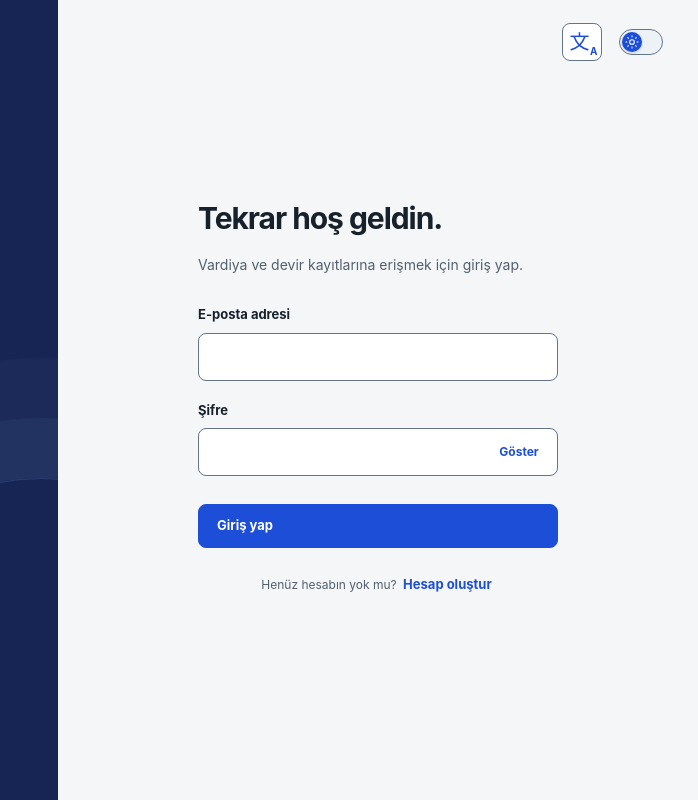
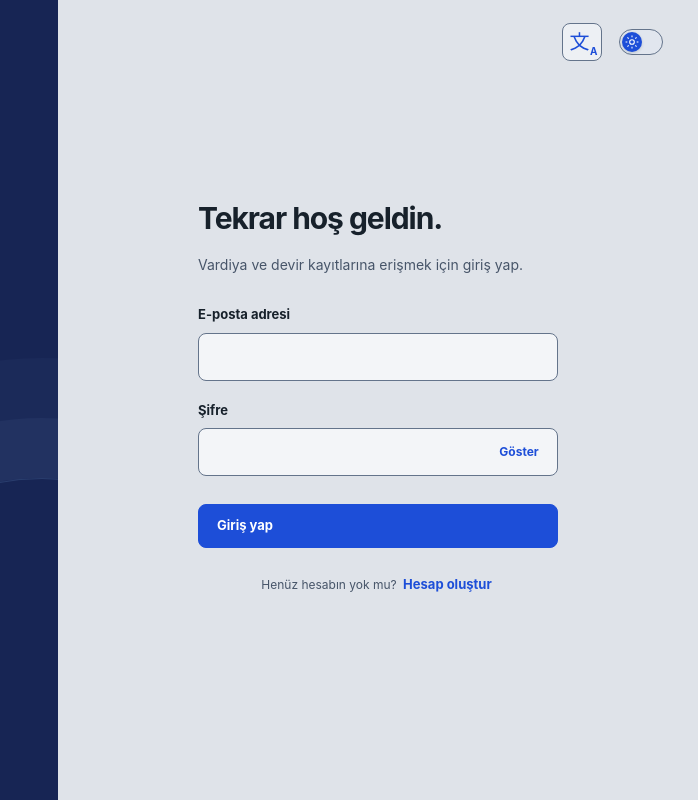
Before and after one commit to AtaK123456/shift-handover-system, a website: page public/index.html in a window 1280 px wide. Shown: the full height of the page, 582-1280 px from the left. Drawn offline with Linux system fonts and the light colour scheme; files that its build step writes are made by us from their sources; files whose address does not match are found by name.

Commit message:
Soften the light theme with layered gray surfaces

```diff
--- a/public/index.html
+++ b/public/index.html
@@ -1,4 +1,4 @@
-<!doctype html><html lang="tr"><head><meta charset="utf-8"><meta name="viewport" content="width=device-width, initial-scale=1"><meta name="theme-color" content="#133f3a"><title>Vardiya Defteri</title><script src="/app/theme.js"></script><link rel="stylesheet" href="/app/styles.css"><script type="module" src="/app/app.js"></script></head><body>
+<!doctype html><html lang="tr"><head><meta charset="utf-8"><meta name="viewport" content="width=device-width, initial-scale=1"><meta name="theme-color" content="#dfe3e9"><title>Vardiya Defteri</title><script src="/app/theme.js"></script><link rel="stylesheet" href="/app/styles.css"><script type="module" src="/app/app.js"></script></head><body>
 <div id="auth-view" class="auth-layout"><div class="auth-story"><a class="brand" href="/app/"><span class="brand-icon" aria-hidden="true">v.</span><span><span data-i18n="brand">Vardiya Defteri</span><small data-i18n="tagline">VARDİYA VE DEVİR TAKİBİ</small></span></a><div class="story-content"><h1 data-i18n="storyTitle">Her vardiya, eksiksiz bir devir.</h1><p data-i18n="storyText">Ünitelerin durumunu takip et. Olayları kaydet. Devam eden işleri bir sonraki vardiyaya aktar.</p></div></div>
 <main class="auth-main"><div class="auth-theme toolbar"><label class="language-control" title="Dil seç"><span class="language-symbol" aria-hidden="true">文<span>A</span></span><select class="language-select" data-language aria-label="Dil seç"><option value="tr">Türkçe</option><option value="en">English</option></select></label><button type="button" class="theme-toggle" role="switch" data-theme-toggle aria-label="Koyu tema" aria-checked="false" title="Koyu moda geç"><span class="theme-track" aria-hidden="true"><span class="theme-thumb"><svg class="theme-sun" width="14" height="14" viewBox="0 0 24 24" fill="none" stroke="currentColor" stroke-width="1.8"><circle cx="12" cy="12" r="4"/><path d="M12 1v3m0 16v3M1 12h3m16 0h3M4.2 4.2l2.1 2.1m11.4 11.4 2.1 2.1M4.2 19.8l2.1-2.1M17.7 6.3l2.1-2.1"/></svg><svg class="theme-moon" width="14" height="14" viewBox="0 0 24 24" fill="none" stroke="currentColor" stroke-width="1.8"><path d="M20 15.5A8.5 8.5 0 0 1 8.5 4 8.5 8.5 0 1 0 20 15.5Z"/></svg></span></span></button></div><div class="auth-card"><h2 id="auth-title" data-i18n="loginTitle">Tekrar hoş geldin.</h2><p id="auth-description" class="muted" data-i18n="loginDescription">Vardiya ve devir kayıtlarına erişmek için giriş yap.</p>
 <form id="login-form"><div id="name-field" hidden><label for="name" data-i18n="name">Ad soyad</label><input id="name" name="name" autocomplete="name" maxlength="100"></div><label for="email" data-i18n="email">E-posta adresi</label><input id="email" name="email" type="email" autocomplete="username" required maxlength="254"><label for="password" data-i18n="password">Şifre</label><div class="password-field"><input id="password" name="password" type="password" autocomplete="current-password" required><button id="toggle-password" type="button" class="password-toggle" aria-controls="password" aria-label="Şifreyi göster" aria-pressed="false">Göster</button></div><p id="password-hint" class="hint" hidden data-i18n="passwordHint">En az 12 karakter kullan.</p><button type="submit" id="login-button" class="button primary full" data-i18n="login">Giriş yap</button></form>
--- a/public/styles.css
+++ b/public/styles.css
@@ -110,11 +110,11 @@ td{font-size:13px}th{font-size:11px}.date-cell small{font-size:11px;color:#71806
 @media(max-width:700px){.overview-counts{grid-template-columns:repeat(2,minmax(0,1fr));gap:9px}.overview-count{padding:14px}.overview-count strong{font-size:24px}}
 
 /* Shared contrast tokens: neutral surfaces, blue actions, amber attention. */
-:root{--surface:#fff;--page:#f4f6f8;--text:#17212b;--muted:#52606d;--line:#d5dbe3;--control-line:#64748b;--accent-color:#1d4ed8;--on-accent:#fff;--accent-soft:#dbeafe;--accent-ink:#1e40af;--soft:#edf2f7;--hover:#e2e8f0;--positive-bg:#dcfce7;--positive:#166534;--warning-bg:#fef3c7;--warning:#854d0e;--neutral-bg:#e5e7eb;--neutral:#374151;--error:#b91c1c;--focus:#1d4ed8;color:var(--text);background:var(--page)}
-:root[data-theme=dark]{--surface:#1f2937;--page:#111827;--text:#f3f4f6;--muted:#cbd5e1;--line:#475569;--control-line:#94a3b8;--accent-color:#93c5fd;--on-accent:#10213d;--accent-soft:#1e3a5f;--accent-ink:#bfdbfe;--soft:#283548;--hover:#334155;--positive-bg:#143526;--positive:#86efac;--warning-bg:#451a03;--warning:#fcd34d;--neutral-bg:#334155;--neutral:#e2e8f0;--error:#fca5a5;--focus:#93c5fd;color:var(--text);background:var(--page)}
+:root{--surface:#edf0f4;--field:#f3f5f8;--page:#dfe3e9;--text:#17212b;--muted:#475569;--line:#bdc7d4;--control-line:#64748b;--accent-color:#1d4ed8;--on-accent:#fff;--accent-soft:#dbeafe;--accent-ink:#1e40af;--soft:#e1e6ee;--hover:#d4dce7;--positive-bg:#dcfce7;--positive:#166534;--warning-bg:#fef3c7;--warning:#854d0e;--neutral-bg:#e5e7eb;--neutral:#374151;--error:#b91c1c;--focus:#1d4ed8;color:var(--text);background:var(--page)}
+:root[data-theme=dark]{--surface:#1f2937;--field:var(--surface);--page:#111827;--text:#f3f4f6;--muted:#cbd5e1;--line:#475569;--control-line:#94a3b8;--accent-color:#93c5fd;--on-accent:#10213d;--accent-soft:#1e3a5f;--accent-ink:#bfdbfe;--soft:#283548;--hover:#334155;--positive-bg:#143526;--positive:#86efac;--warning-bg:#451a03;--warning:#fcd34d;--neutral-bg:#334155;--neutral:#e2e8f0;--error:#fca5a5;--focus:#93c5fd;color:var(--text);background:var(--page)}
 :root[data-theme] :is(.panel,.equipment-card,.history-card,.topbar,.workspace-nav,.today,dialog,.ai-chat,.overview-count){background:var(--surface);color:var(--text);border-color:var(--line)}
 :root[data-theme] :is(.muted,.hint,.entry-kind,.switch-auth,.filter-note,.scroll-hint,.table-footer,.workspace-footer,.empty-state,.overview-empty,.today,.account-details small,.brand small,.welcome .eyebrow,.filters label,.date-cell small){color:var(--muted)}
-:root[data-theme] :is(input,select,textarea){background:var(--surface);color:var(--text);border-color:var(--control-line)}
+:root[data-theme] :is(input,select,textarea){background:var(--field);color:var(--text);border-color:var(--control-line)}
 :root[data-theme] input::placeholder,:root[data-theme] textarea::placeholder{color:var(--muted);opacity:1}
 :root[data-theme] :is(.text-button,.password-toggle){color:var(--accent-color)}
 :root[data-theme] :is(.primary,.accent,.ai-launcher){background:var(--accent-color);color:var(--on-accent);border-color:var(--accent-color)}
--- a/public/theme.js
+++ b/public/theme.js
@@ -9,7 +9,7 @@
     const theme = preference || (system.matches ? "dark" : "light");
     const dark = theme === "dark";
     document.documentElement.dataset.theme = theme;
-    document.querySelector('meta[name="theme-color"]')?.setAttribute("content", dark ? "#111827" : "#f4f6f8");
+    document.querySelector('meta[name="theme-color"]')?.setAttribute("content", dark ? "#111827" : "#dfe3e9");
     document.querySelectorAll("[data-theme-toggle]").forEach(button => {
       const translate = window.appI18n?.t;
       button.setAttribute("aria-label", translate ? translate("darkTheme") : "Koyu tema");
```
Also changed, not shown: README.md.
